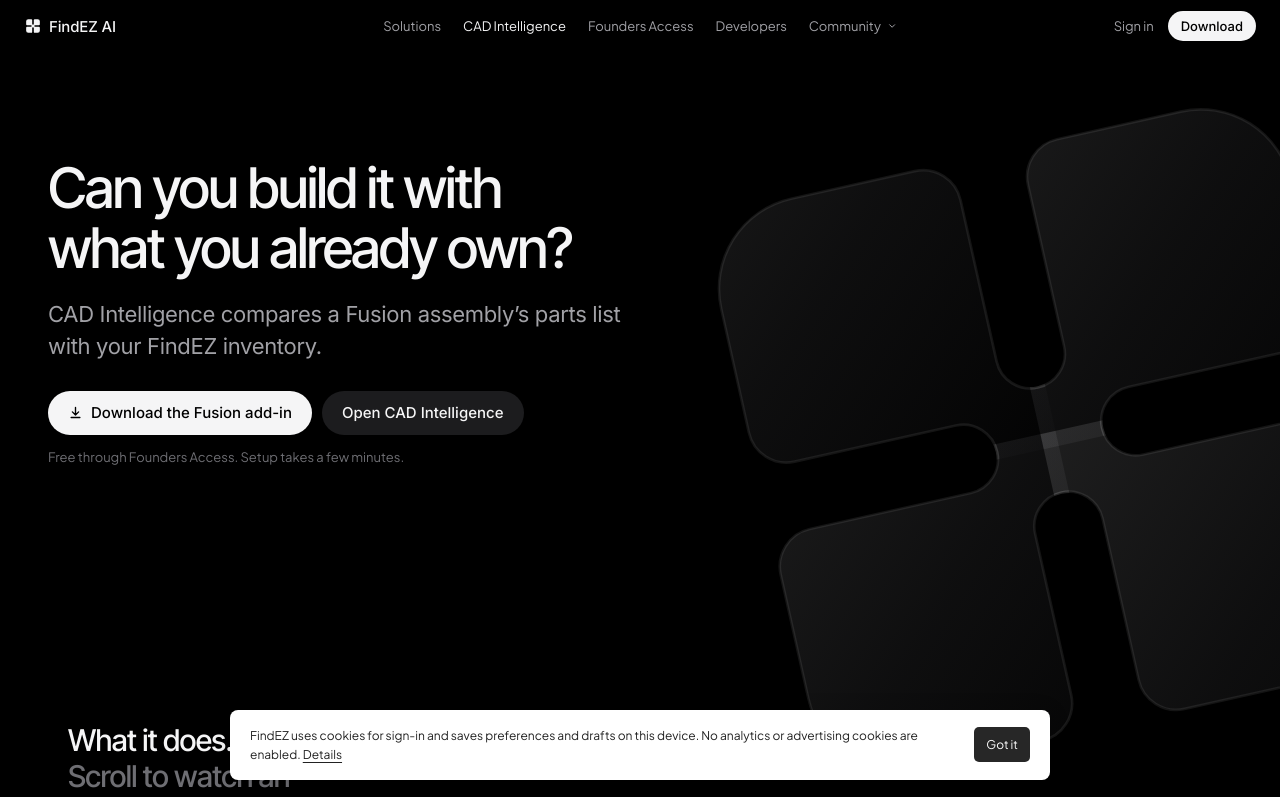
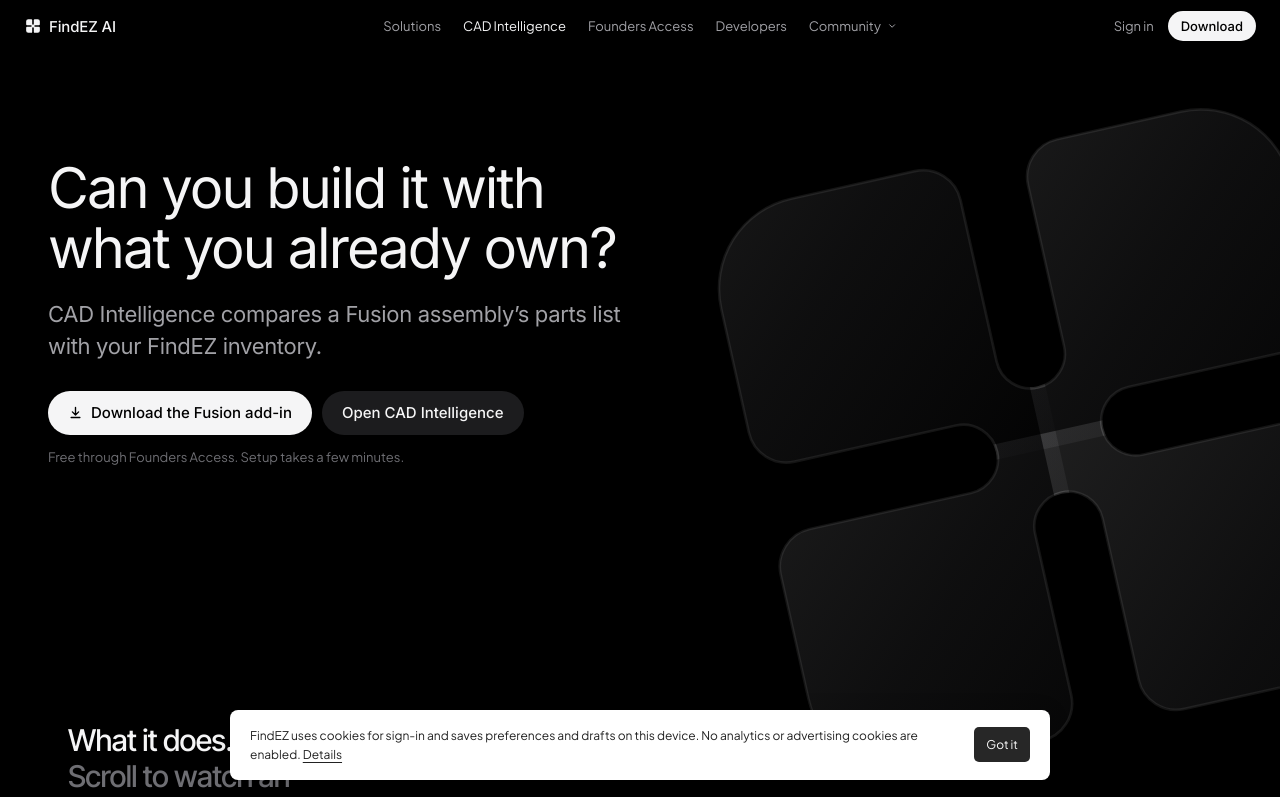
Before and after one commit to tanyasmritivc/main-inventory-app, a Next.js app in the folder frontend/: page /cad-intelligence in a window 1280 px wide. Shown: the top 797 px of the page. Built offline with nearby package versions, Linux system fonts and the light colour scheme.

Commit message:
Use regular Inter for the CAD landing title

```diff
--- a/frontend/src/components/marketing-dark/cad-public.css
+++ b/frontend/src/components/marketing-dark/cad-public.css
@@ -33,7 +33,7 @@ html:has(.cad-public-page){background:#000;scroll-behavior:auto}
 .cad-public-page .c-lead{margin-top:18px;font-size:17px;line-height:1.55;color:var(--g1);max-width:560px}
 .cad-public-page .chip-pv{display:inline-flex;align-items:center;gap:8px;height:28px;padding:0 12px;border-radius:14px;box-shadow:inset 0 0 0 1px #2C2C2E;font:500 12px var(--font-geist-mono),monospace;color:var(--g1);letter-spacing:.04em}
 .cad-public-page .c-hero{padding:150px 0 30px}
-.cad-public-page .c-h1{margin:0;font:500 56px/1.08 var(--font-app-tight),var(--font-app-inter);letter-spacing:-.035em;max-width:840px;text-wrap:balance}
+.cad-public-page .c-h1{margin:0;font:400 56px/1.08 var(--font-app-inter),sans-serif;letter-spacing:-.035em;max-width:840px;text-wrap:balance}
 .cad-public-page .c-h1 span{display:block;margin-top:20px;max-width:620px;font:400 22px/1.45 var(--font-app-inter),sans-serif;letter-spacing:-.015em;text-wrap:pretty;color:var(--g1)}
 .cad-public-page .cm{position:relative;height:340vh}
 .cad-public-page .cm-st{position:sticky;top:0;height:100vh;overflow:hidden}
```
Also changed, not shown: 2 other files (tests, documents, lock files or other folders).
